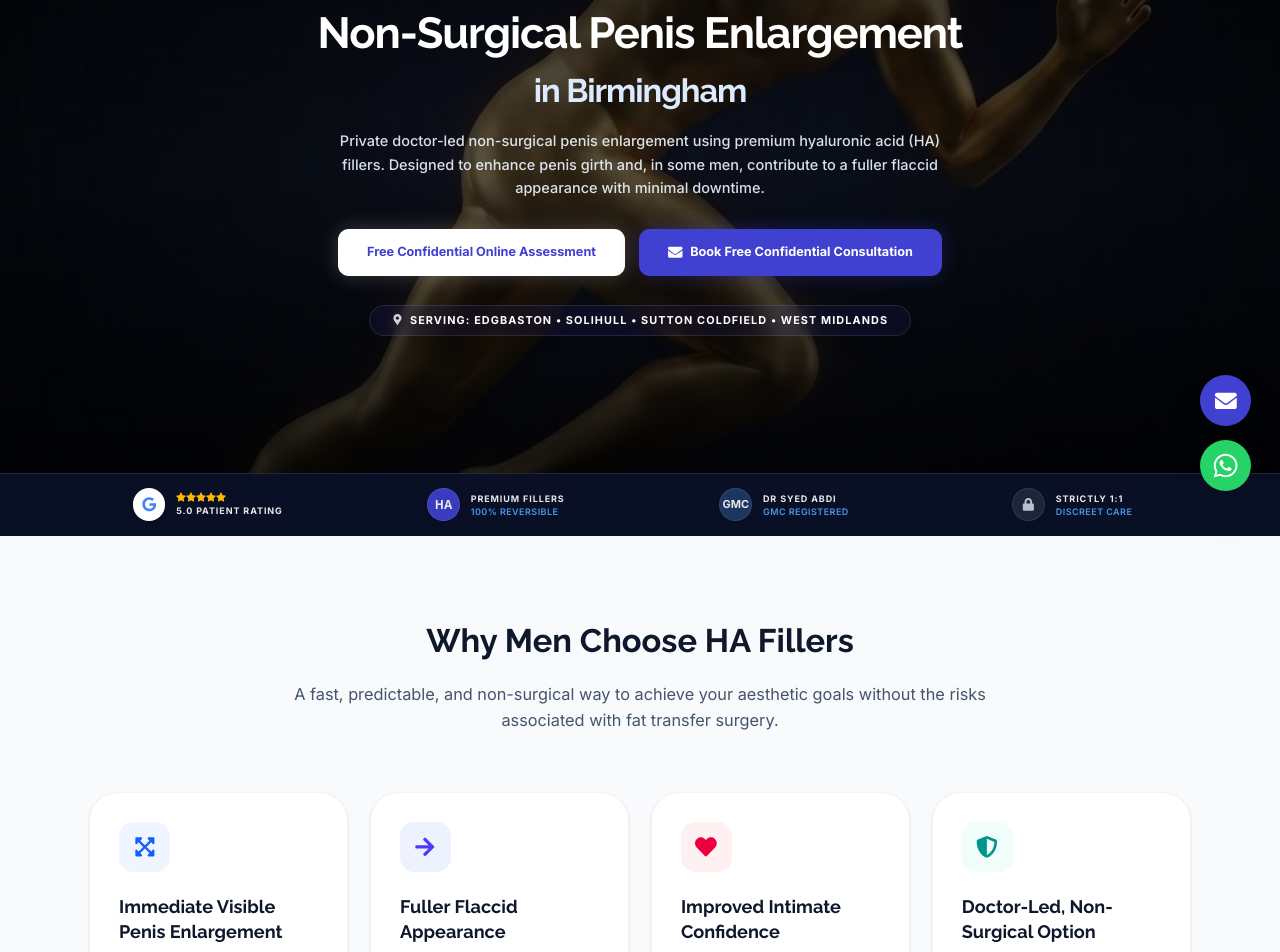
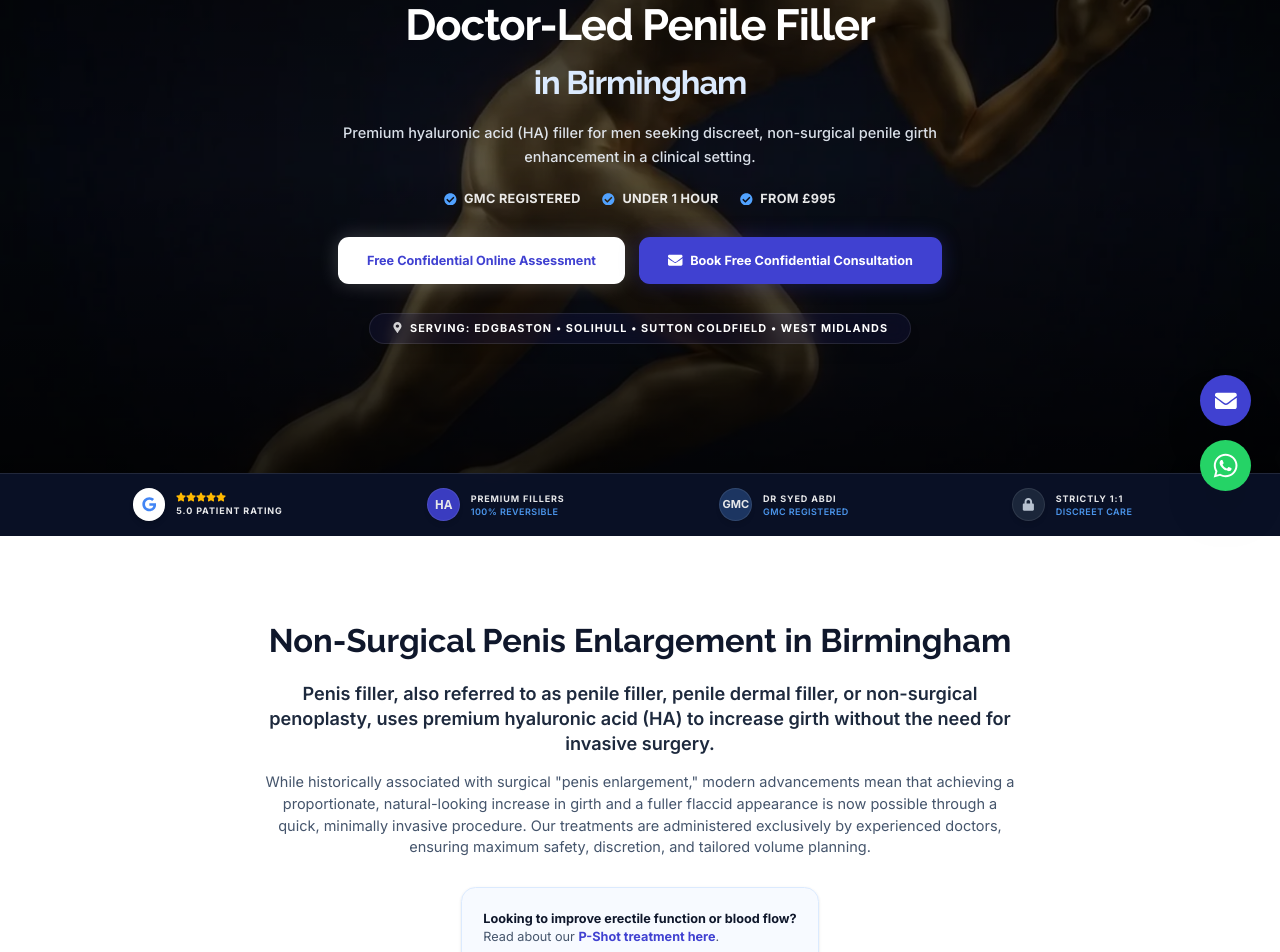
Before and after one commit to binithekid/Healing-PRP-Clinics-Preview, a Next.js app: page /birmingham/penis-enlargement in a window 1280 px wide. Shown: the part 280-1232 px from the top of the page. Built offline with nearby package versions, Linux system fonts and the light colour scheme.

Commit message:
Update PenisEnlargementClient.tsx

```diff
--- a/src/components/pages/PenisEnlargementClient.tsx
+++ b/src/components/pages/PenisEnlargementClient.tsx
@@ -29,7 +29,7 @@ import Footer from "@/components/Footer";
 import ContactCTASection from "@/components/ContactCTASection";
 import LocationSection from "@/components/LocationSection";
 import TrustReviews from "@/components/TrustReviews";
-import PEOnlineAssessmentModal from "@/components/PEOnlineAssessmentModal"; // We will build this next
+import PEOnlineAssessmentModal from "@/components/PEOnlineAssessmentModal";
 
 // --- INTERFACE FOR DYNAMIC PROPS ---
 type FaqType = {
@@ -80,10 +80,14 @@ export default function PenisEnlargementClient({
       }
     }
     window.dispatchEvent(new CustomEvent("open-contact-drawer"));
+
+    // Increased timeout to 300ms to allow any form/drawer animations to complete
     setTimeout(() => {
       const section = document.getElementById("contact-form-section");
       if (section) {
-        const headerOffset = 100;
+        // Reduced headerOffset from 100 to 20 to scroll further down the page
+        // This ensures the bottom of the form clears the sticky footer bar
+        const headerOffset = 20;
         const elementPosition = section.getBoundingClientRect().top;
         const offsetPosition = elementPosition + window.scrollY - headerOffset;
         window.scrollTo({
@@ -91,7 +95,7 @@ export default function PenisEnlargementClient({
           behavior: "smooth",
         });
       }
-    }, 100);
+    }, 300);
   };
 
   // --- VARIANTS ---
@@ -117,7 +121,7 @@ export default function PenisEnlargementClient({
   // --- DATA ---
   const benefits = [
     {
-      title: "Immediate Visible Penis Enlargement",
+      title: "Immediate Visible Girth Enhancement",
       description:
         "Notice a visible increase in penis girth immediately after treatment, with results designed to look proportionate and natural.",
       icon: FaExpandArrowsAlt,
@@ -140,7 +144,7 @@ export default function PenisEnlargementClient({
     {
       title: "Doctor-Led, Non-Surgical Option",
       description:
-        "This doctor-led non-surgical penis enlargement treatment offers a discreet option for men seeking visible enhancement without surgery.",
+        "This doctor-led penis filler treatment offers a discreet option for men seeking visible girth enhancement without surgery.",
       icon: FaShieldAlt,
       color: "bg-teal-50 text-teal-600",
     },
@@ -186,7 +190,7 @@ export default function PenisEnlargementClient({
           <div className="absolute inset-0 bg-gradient-to-b from-black/70 via-transparent to-black/80 z-10" />
           <Image
             src="/PEnlargement.webp"
-            alt="Non-Surgical Penis Enlargement Consultation"
+            alt="Doctor-Led Penile Filler Consultation"
             fill
             priority
             fetchPriority="high"
@@ -219,7 +223,7 @@ export default function PenisEnlargementClient({
             variants={fadeUpVariants}
             className="text-3xl md:text-4xl lg:text-5xl font-bold font-raleway text-white leading-tight mb-4 tracking-tight"
           >
-            Non-Surgical Penis Enlargement <br />
+            Doctor-Led Penile Filler <br />
             <span className="text-xl md:text-3xl lg:text-4xl text-blue-100 mt-2 inline-block">in {locationName}</span>
           </motion.h1>
 
@@ -228,13 +232,26 @@ export default function PenisEnlargementClient({
             initial="hidden"
             animate={isLoaded ? "visible" : "hidden"}
             variants={fadeUpVariants}
-            className="mt-4 text-sm md:text-base text-blue-50/90 font-inter leading-relaxed max-w-2xl mx-auto mb-8 font-medium"
+            className="mt-4 text-sm md:text-base text-blue-50/90 font-inter leading-relaxed max-w-2xl mx-auto mb-6 font-medium"
           >
-           Private doctor-led non-surgical penis enlargement using premium hyaluronic acid (HA) fillers. Designed to enhance penis girth and, in some men, contribute to a fuller flaccid appearance with minimal downtime.
+           Premium hyaluronic acid (HA) filler for men seeking discreet, non-surgical penile girth enhancement in a clinical setting.
           </motion.p>
 
+          {/* New Injected Trust Signals Above Fold */}
           <motion.div
             custom={3}
+            initial="hidden"
+            animate={isLoaded ? "visible" : "hidden"}
+            variants={fadeUpVariants}
+            className="flex flex-wrap justify-center gap-x-6 gap-y-2 text-white/90 text-sm font-bold mb-8 font-inter uppercase tracking-wide"
+          >
+            <span className="flex items-center gap-2"><FaCheckCircle className="text-blue-400"/> GMC Registered</span>
+            <span className="flex items-center gap-2"><FaCheckCircle className="text-blue-400"/> Under 1 Hour</span>
+            <span className="flex items-center gap-2"><FaCheckCircle className="text-blue-400"/> From £995</span>
+          </motion.div>
+
+          <motion.div
+            custom={4}
             initial="hidden"
             animate={isLoaded ? "visible" : "hidden"}
             variants={fadeUpVariants}
@@ -257,7 +274,7 @@ export default function PenisEnlargementClient({
           </motion.div>
 
           <motion.div
-            custom={4}
+            custom={5}
             initial="hidden"
             animate={isLoaded ? "visible" : "hidden"}
             variants={fadeUpVariants}
@@ -337,6 +354,29 @@ export default function PenisEnlargementClient({
           </div>
         </div>
       </div>
+
+      {/* --- INTRODUCTION & SYNONYM BRIDGE --- */}
+      <section className="py-16 md:py-24 bg-white relative z-30 border-b border-slate-100">
+        <div className="max-w-4xl mx-auto px-4 sm:px-6 lg:px-8 text-center">
+          {/* Layer 2 target strengthened with location */}
+          <h2 className="text-3xl md:text-4xl font-raleway font-bold text-slate-900 mb-6">
+            Non-Surgical Penis Enlargement {locationName ? `in ${locationName}` : ''}
+          </h2>
+          <div className="prose prose-lg text-slate-600 mx-auto font-inter">
+            {/* Layer 3 target "non-surgical penoplasty" injected seamlessly */}
+            <p className="font-semibold text-slate-800 text-lg md:text-xl mb-4">
+              Penis filler, also referred to as penile filler, penile dermal filler, or non-surgical penoplasty, uses premium hyaluronic acid (HA) to increase girth without the need for invasive surgery.
+            </p>
+            <p className="mb-8">
+              While historically associated with surgical &quot;penis enlargement,&quot; modern advancements mean that achieving a proportionate, natural-looking increase in girth and a fuller flaccid appearance is now possible through a quick, minimally invasive procedure. Our treatments are administered exclusively by experienced doctors, ensuring maximum safety, discretion, and tailored volume planning.
+            </p>
+            <div className="bg-blue-50/50 border border-blue-100 rounded-2xl p-6 inline-block text-sm text-left shadow-sm">
+              <strong className="text-slate-900">Looking to improve erectile function or blood flow?</strong><br/>
+              Read about our <Link href="/p-shot" className="text-[#4041d1] hover:underline font-bold">P-Shot treatment here</Link>.
+            </div>
+          </div>
+        </div>
+      </section>
 
       {/* --- BENEFITS SECTION --- */}
       <section className="py-24 bg-slate-50 font-inter relative z-30">
@@ -619,7 +659,7 @@ export default function PenisEnlargementClient({
 
           <div className="prose prose-lg prose-slate mx-auto mb-16">
             <p className="text-slate-600 font-inter text-lg leading-relaxed mb-6">
-              We understand that discussing penile enhancement is highly personal.
+              We understand that discussing penile filler is highly personal.
               Our clinics provide a discreet, confidential, and judgement-free
               medical environment, where concerns are addressed professionally
               and with absolute respect.
```
